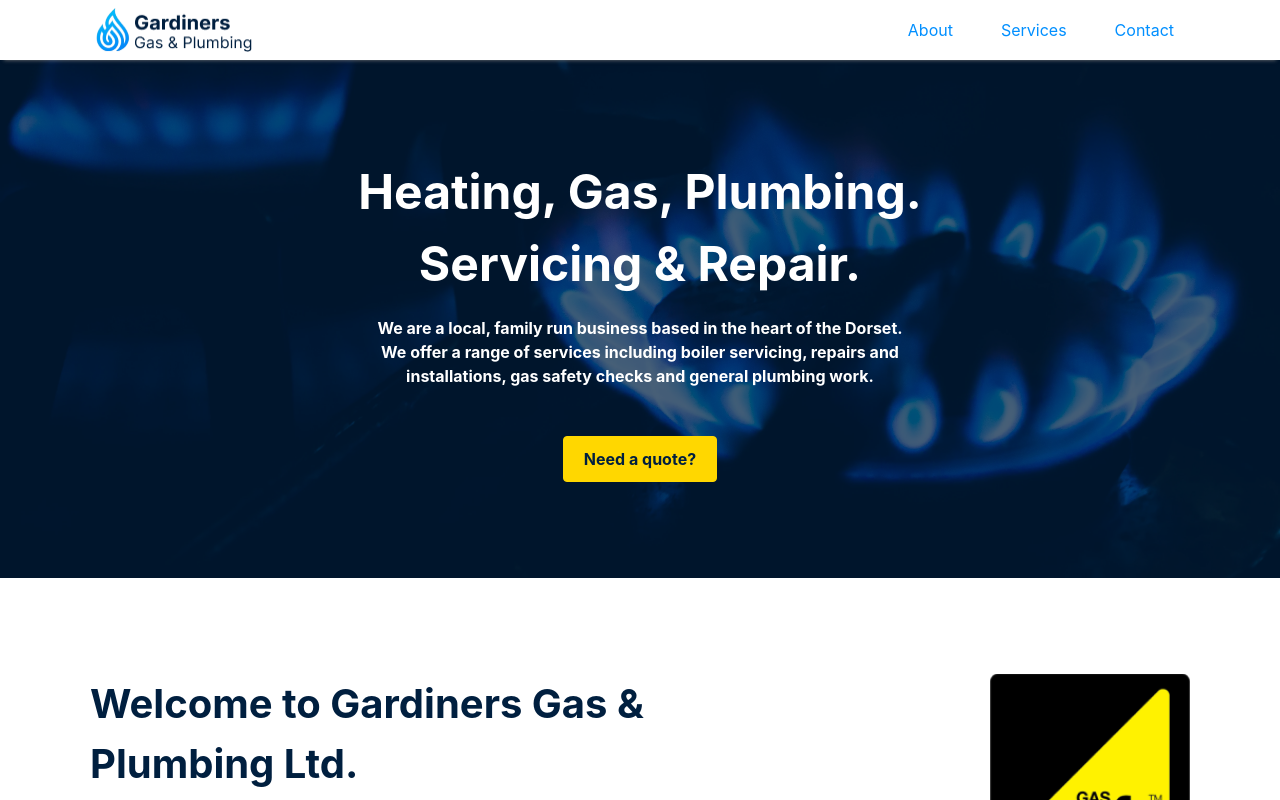
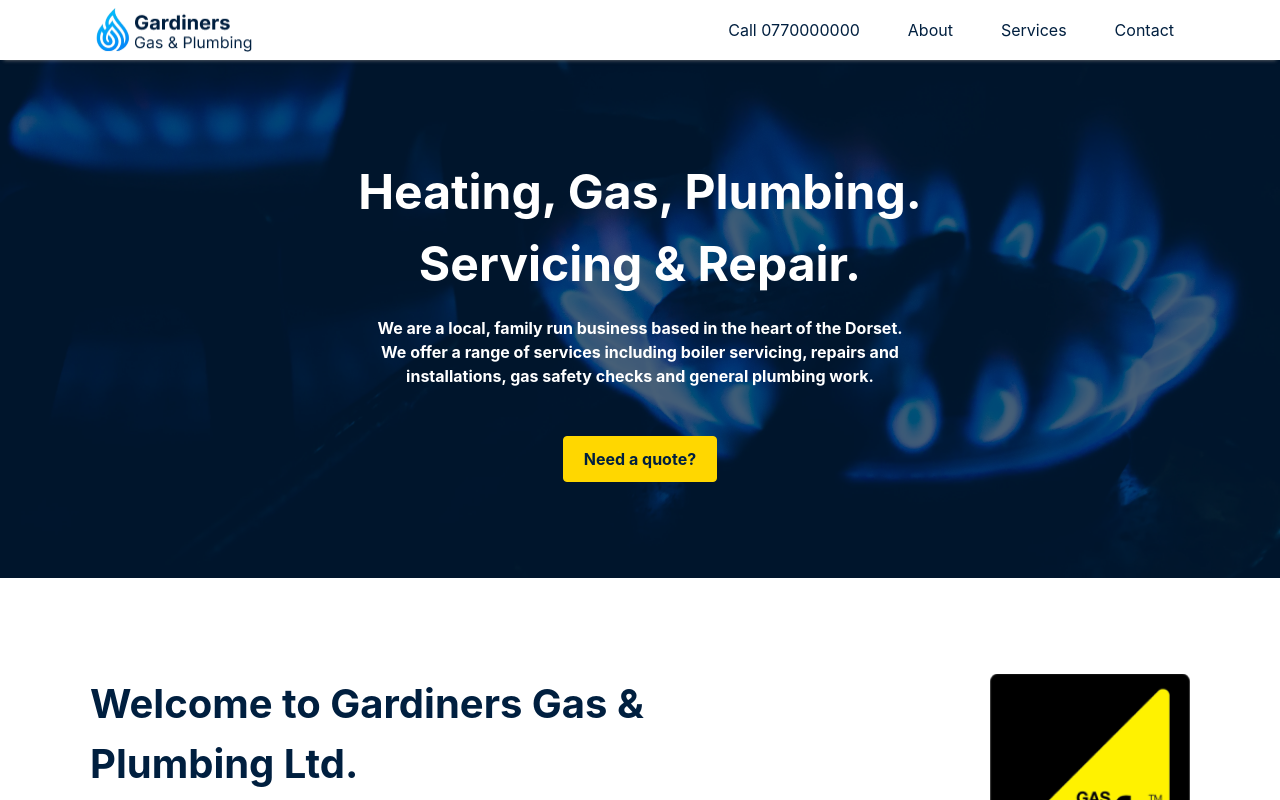
Before and after one commit to Harry-Gardiner/Next-GG, a Next.js app: page / in a window 1280 px wide. Built offline with nearby package versions, Linux system fonts and the light colour scheme.

Commit message:
Wrapped all phone and email text in links

```diff
--- a/src/components/Contact.jsx
+++ b/src/components/Contact.jsx
@@ -14,13 +14,13 @@ const Contact = () => {
                     <div className="contact__details--item">
                         <Image src="/images/icon-phone.svg" alt="phone" width={50} height={50} />
                         <div>
-                            <p>Mobile: {mobile}</p>
-                            <p>Home: {home}</p>
+                            <p className="contact__mobile"><a href={`tel:${mobile}`}>Mobile: {mobile}</a></p>
+                            <p><a href={`tel:${home}`}>Home: {home}</a></p>
                         </div>
                     </div>
                     <div className="contact__details--item">
                         <Image src="/images/icon-email.svg" alt="email" width={50} height={50} />
-                        <p>{email}</p>
+                        <p><a href={`mailto:${email}`}>Email: {email}</a></p>
                     </div>
                 </div>
                 <div className="contact__location">
--- a/src/components/partials/CallBtn.jsx
+++ b/src/components/partials/CallBtn.jsx
@@ -3,7 +3,7 @@ import Image from "next/image";
 const CallBtn = () => {
   return (
     <a href="tel:1234567890" className="call-btn">
-      <Image src="/images/icon-phone-blue.svg" alt="Phone" width={35} height={35} />
+      <Image src="/images/icon-phone-blue.svg" alt="Phone icon" width={35} height={35} />
       Call
     </a>
   );
--- a/src/components/partials/Header.jsx
+++ b/src/components/partials/Header.jsx
@@ -29,6 +29,7 @@ function Header() {
                         <span className="line line--2"></span>
                         <span className="line line--3"></span>
                     </div>
+                    <p className='call'><a href="tel:077000000">Call 0770000000</a></p>
                     <ul id="menu" className="nav_items" role="menu" aria-labelledby="navcheckbox">
                         <li className="nav_item" role="menuitem">
                             <Link href="#about" onClick={handleNavItemClick}>
--- a/src/styles/components/_contact.scss
+++ b/src/styles/components/_contact.scss
@@ -37,6 +37,18 @@
                     gap: $sp-md;
                 }
             }
+
+            a {
+                color: $white;
+                text-decoration: none;
+
+                &:hover,
+                &:focus,
+                &:focus-within
+                {
+                    text-decoration: underline;
+                }
+            }
         }
     }
 
@@ -49,9 +61,15 @@
         gap: $sp-sm;
 
         @include media(md) {
-            flex-direction: row;
-            justify-content: space-between;
             align-items: flex-start;
         }
     }
+
+    &__mobile {
+        margin-bottom: $sp-sm;
+
+        @include media(md) {
+            margin-bottom: 0;
+        }
+    }
 }
--- a/src/styles/partials/_header.scss
+++ b/src/styles/partials/_header.scss
@@ -55,6 +55,27 @@
     justify-content: flex-end;
     flex: 1;
 
+    .call {
+      display: none;
+
+      a{
+        text-decoration: none;
+        color: inherit;
+
+        &:hover,
+        &:focus,
+        &:focus-within {
+          cursor: pointer;
+          text-decoration: underline;
+        }
+      }
+
+      @include media(lg) {
+        display: block;
+        margin-right: $sp-md;
+      }
+    }
+
     .nav_items {
       @include media(lg, max) {
         position: absolute;
@@ -81,7 +102,7 @@
       gap: $sp-sm;
 
       li {
-        color: $light-blue;
+        // color: $light-blue;
 
         &::marker {
          content: none;
```
